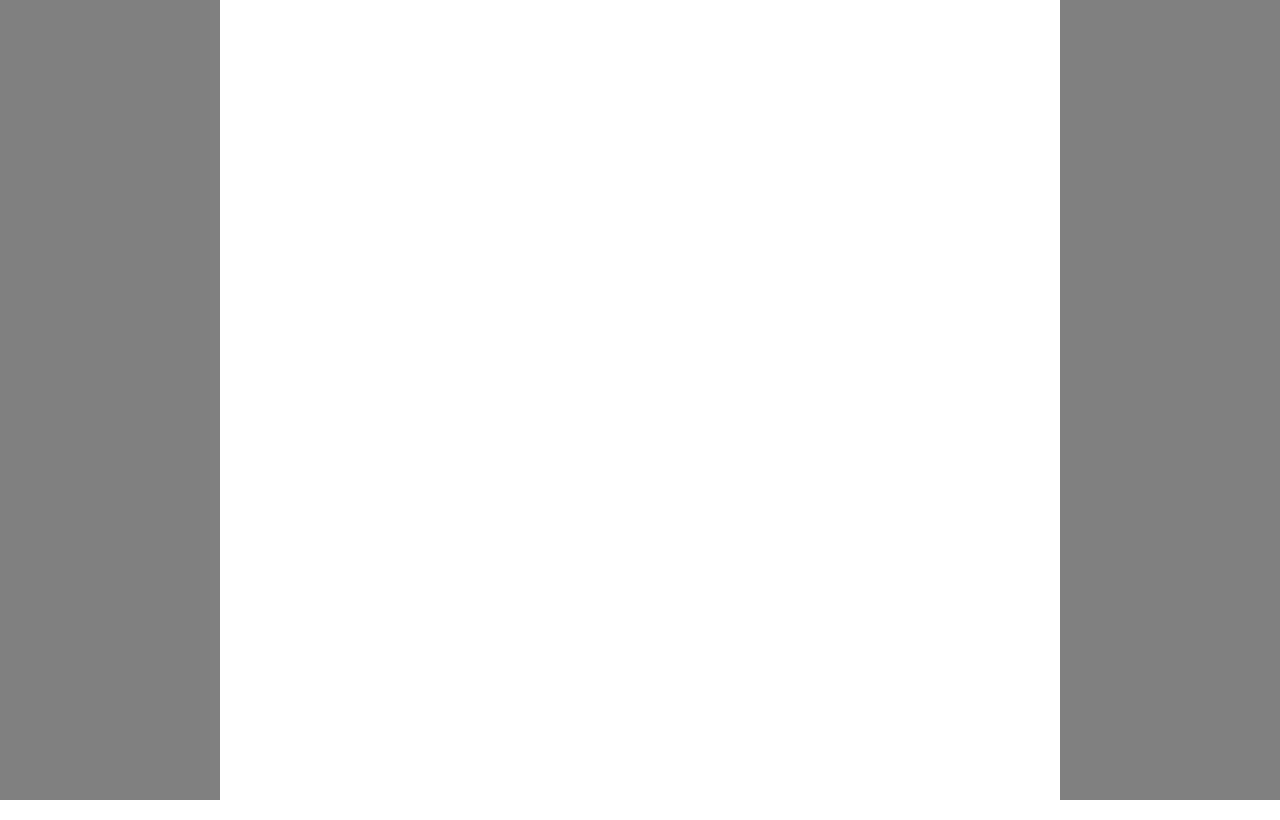
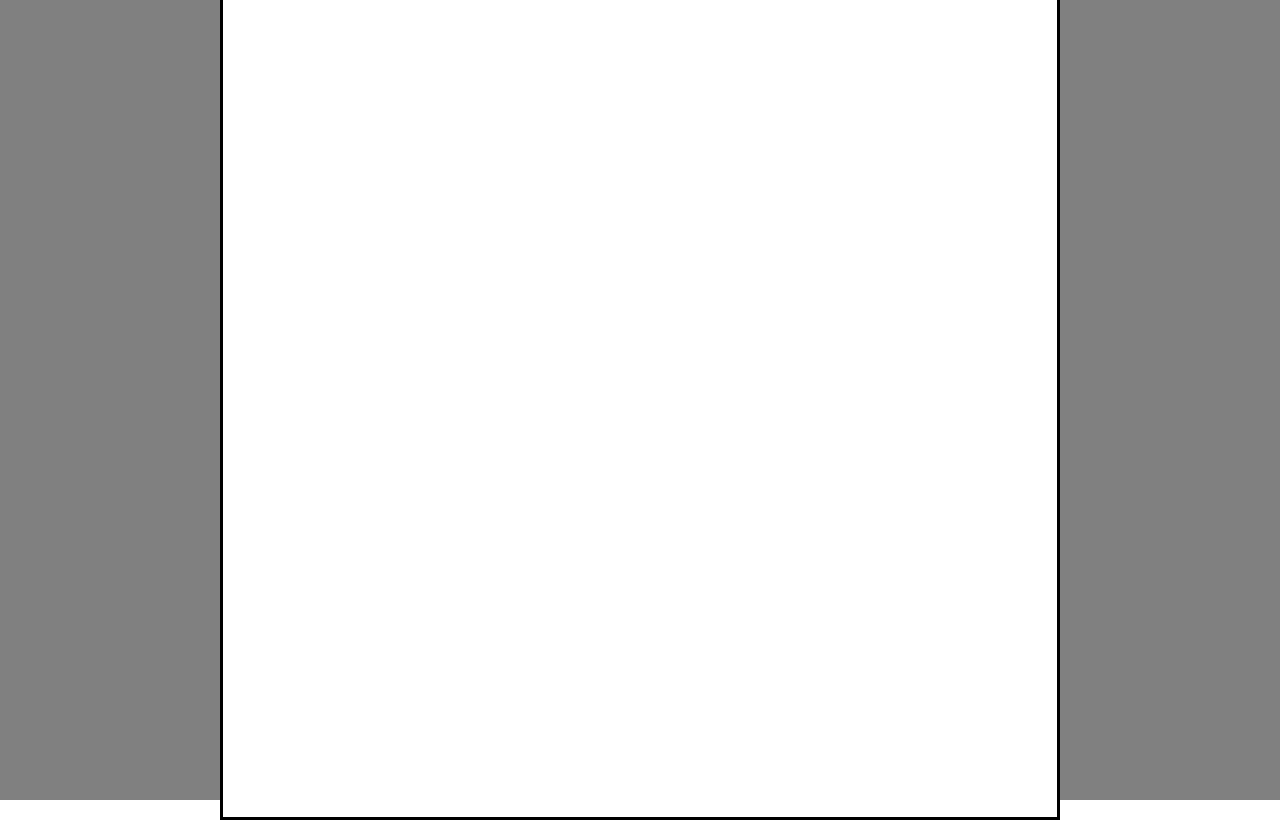
Before and after one commit to JMN327/Etch-a-Sketch, a plain HTML site: page index.html in a window 1280 px wide. Drawn offline with Linux system fonts and the light colour scheme.

Commit message:
Tweak CSS and HTML

```diff
--- a/index.html
+++ b/index.html
@@ -9,7 +9,9 @@
 </head>
 <body>
     <div class="wrapper">
-        <div class="container"></div>
+        <div class="container">
+            <div></div>
+        </div>
     </div>
 
 </body>
--- a/styles.css
+++ b/styles.css
@@ -1,10 +1,11 @@
 * {
     box-sizing: border-box;
+    margin: 0px;
+    padding: 0px;
 }
 
 body{
-    padding: 0;
-    margin: 0;
+
 }
 
 .wrapper {
@@ -13,16 +14,16 @@ body{
     justify-content: center;
     align-items: center;
     height: 100vh;
-    margin: 0px;
-    padding: 0px;
 }
 
 .container {
-    margin: 0px;
-    padding: 0px;
+    background-color: rgb(255, 255, 255);
     display: flex;
     width: 840px;
     height: 840px;
-    text-align: center;
-    background-color: rgb(255, 255, 255);
+    border: 3px solid black;
 }
+
+.square {
+
+}
```
